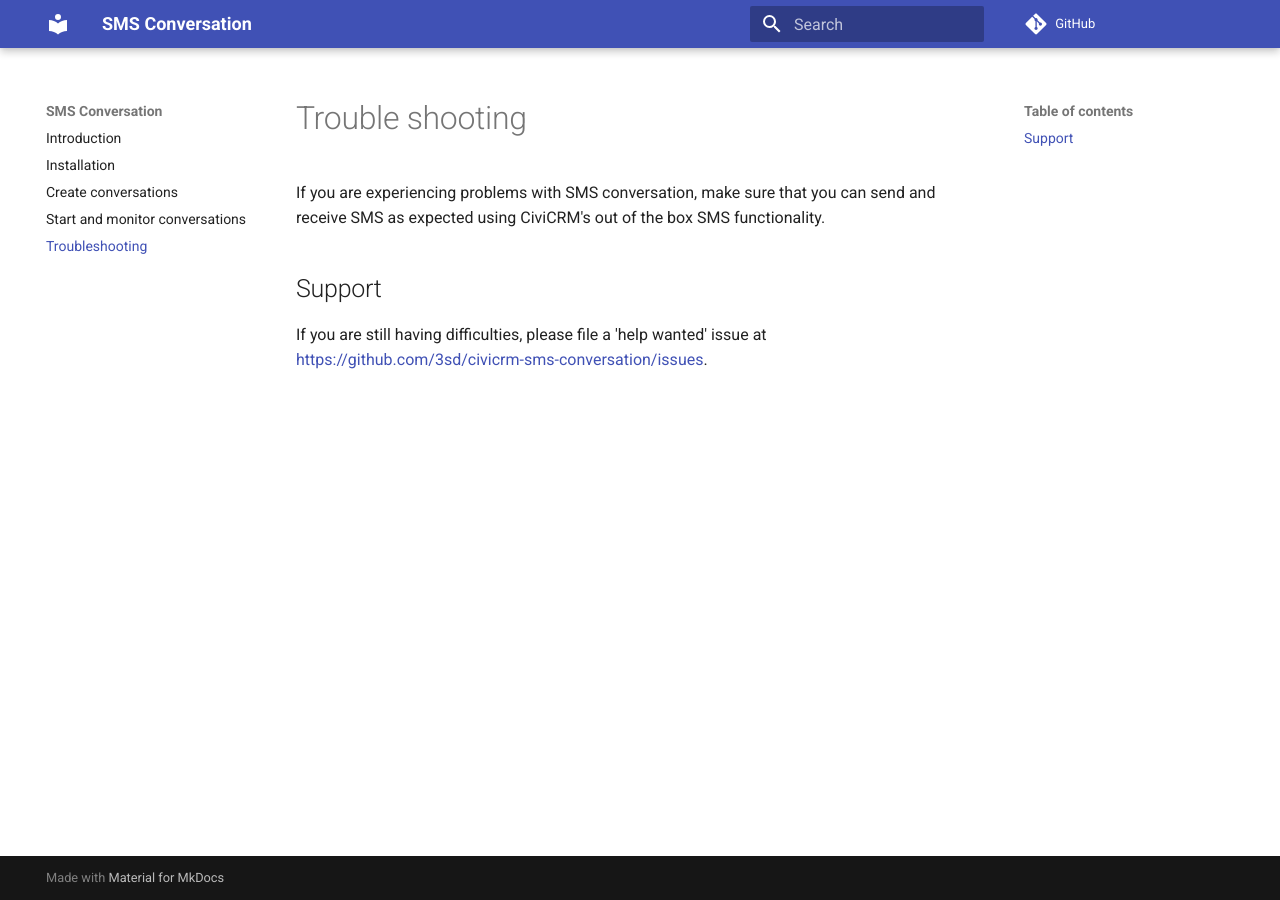
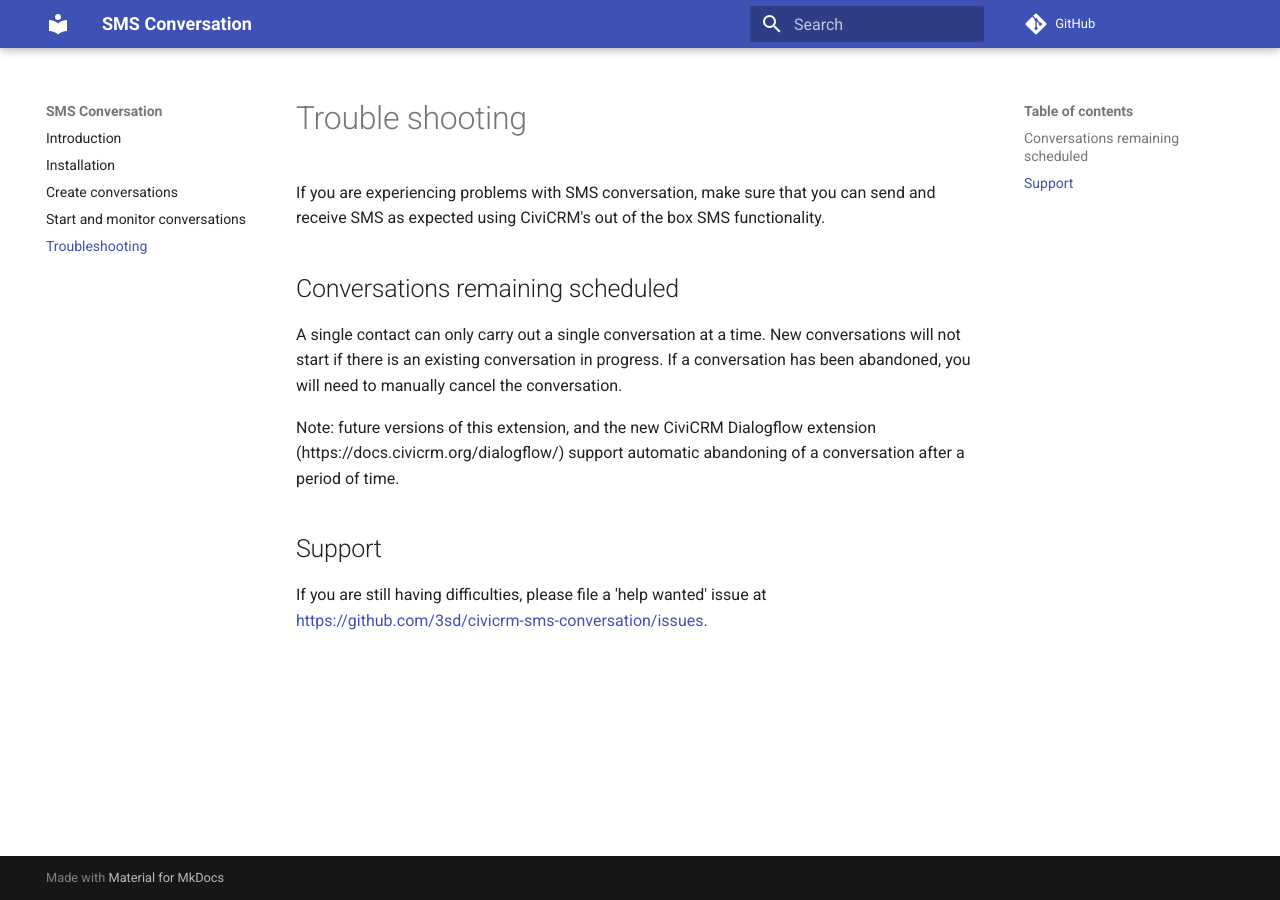
Before and after one commit to 3sd/civicrm-sms-conversation, an MkDocs documentation site: the page built from docs/troubleshooting.md, in a window 1280 px wide. Built offline with MkDocs 1.6.1 and Material for MkDocs 9.7.7, drawn with Linux system fonts in a browser that asks for light colours; comment, search, counter and statistics services are not loaded; old or Windows-style settings are respelled for this version of MkDocs.

Commit message:
Update troubleshooting.md

```diff
--- a/docs/troubleshooting.md
+++ b/docs/troubleshooting.md
@@ -2,6 +2,12 @@
 
 If you are experiencing problems with SMS conversation, make sure that you can send and receive SMS as expected using CiviCRM's out of the box SMS functionality.
 
+## Conversations remaining scheduled
+
+A single contact can only carry out a single conversation at a time.  New conversations will not start if there is an existing conversation in progress. If a conversation has been abandoned, you will need to manually cancel the conversation.
+
+Note: future versions of this extension, and the new CiviCRM Dialogflow extension (https://docs.civicrm.org/dialogflow/) support automatic abandoning of a conversation after a period of time.
+
 ## Support
 
 If you are still having difficulties, please file a 'help wanted' issue at [https://github.com/3sd/civicrm-sms-conversation/issues](https://github.com/3sd/civicrm-sms-conversation/issues).
```
